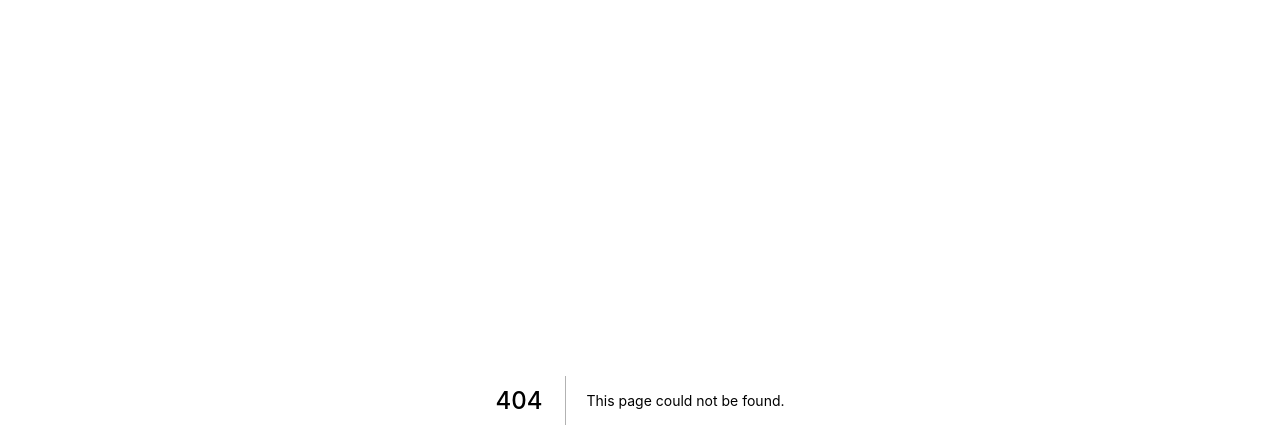
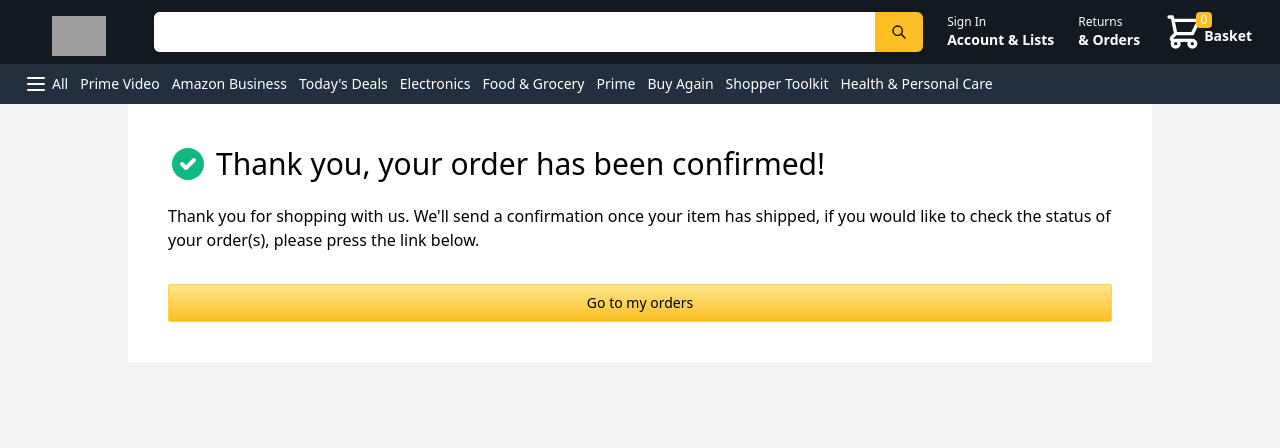
Before and after one commit to SaikiranJakkan/amazon-clone, a Next.js app: page /success in a window 1280 px wide. Before the commit this address had no page. Shown: the top 448 px of the page. Built offline with nearby package versions, Linux system fonts and the light colour scheme; no server answers; grey boxes are pictures that could not be loaded.

Commit message:
Add `success` page

```diff
--- /dev/null
+++ b/src/pages/success.js
@@ -0,0 +1,30 @@
+import Header from "../components/Header";
+import { CheckCircleIcon } from "@heroicons/react/solid";
+import { useRouter } from "next/router";
+
+function Success() {
+    const router = useRouter();
+
+    return (
+        <div className="bg-gray-100 h-screen">
+            <Header />
+
+            <main className="max-w-screen-lg mx-auto">
+                <div className="flex flex-col p-10 bg-white">
+                    <div className="flex items-center space-x-2 mb-5">
+                        <CheckCircleIcon className="text-green-500 h-10" />
+                        <h1 className="text-3xl">
+                            Thank you, your order has been confirmed!
+                        </h1>
+                    </div>
+                    <p>
+                        Thank you for shopping with us. We'll send a confirmation once your item has shipped, if you would like to check the status of your order(s), please press the link below.
+                    </p>
+                    <button onClick={() => router.push("/orders")} className="button mt-8">Go to my orders</button>
+                </div>
+            </main>
+        </div>
+    )
+}
+
+export default Success;
```
